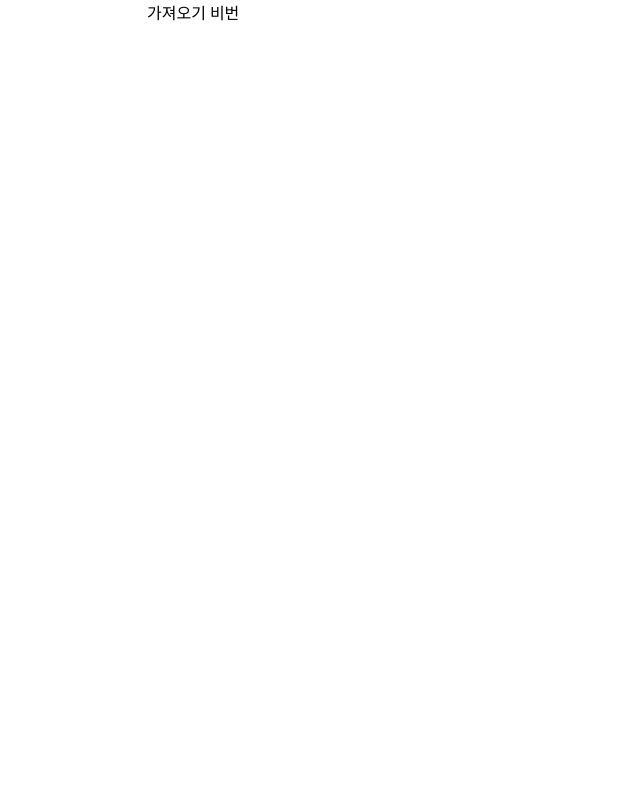
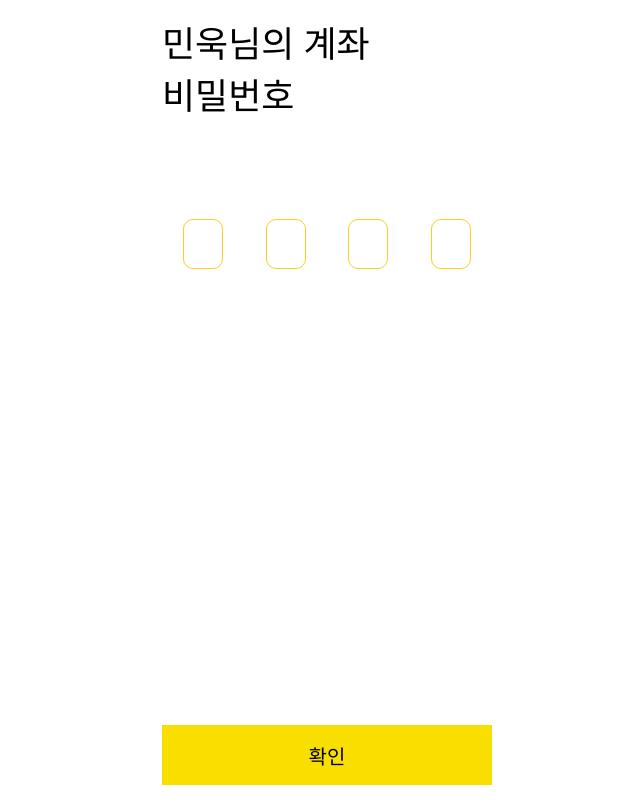
Before and after one commit to leeminewook/KakaoBank, a React (Create React App) app: page /take/password in a window 1280 px wide. Shown: the whole page, without its empty margins (313-953 px from the left). Built offline with nearby package versions, Linux system fonts and the light colour scheme.

Commit message:
[UPDATE] 가져오기 페이지 디자인

```diff
--- a/src/components/TakePassword/TakePassword.css
+++ b/src/components/TakePassword/TakePassword.css
@@ -0,0 +1,28 @@
+.TakePasswordForm {
+  width: 100%;
+  height: 100vh;
+  box-sizing: border-box;
+  display: flex;
+  flex-direction: column;
+  padding: 15px;
+}
+.TakePasswordTitle {
+  font-size: 36px;
+}
+.TakePasswordInputDiv {
+  display: flex;
+  justify-content: space-around;
+  box-sizing: border-box;
+  margin-top: 100px;
+}
+.TakePasswordSubmitDiv {
+  width: 100%;
+  margin-top: auto;
+  height: 60px;
+}
+.TakePasswordSubmitBtn {
+  width: 100%;
+  box-sizing: border-box;
+  height: 100%;
+  border-radius: 0%;
+}
--- a/src/components/TakePassword/TakePassword.jsx
+++ b/src/components/TakePassword/TakePassword.jsx
@@ -1,9 +1,22 @@
 import React from "react";
-import "./TakePassword";
+import "./TakePassword.css";
+import SimpleInputContainer from "../../containers/SimpleInput/SimpleInputContainer";
 const TakePassword = () => {
   return (
     <>
-      <div>가져오기 비번</div>
+      <div className="TakePasswordForm">
+        <div className="TakePasswordTitle">
+          민욱님의 계좌
+          <br />
+          비밀번호
+        </div>
+        <div className="TakePasswordInputDiv">
+          <SimpleInputContainer i="4" />
+        </div>
+        <div className="TakePasswordSubmitDiv">
+          <button className="TakePasswordSubmitBtn kakaoBtn">확인</button>
+        </div>
+      </div>
     </>
   );
 };
```
